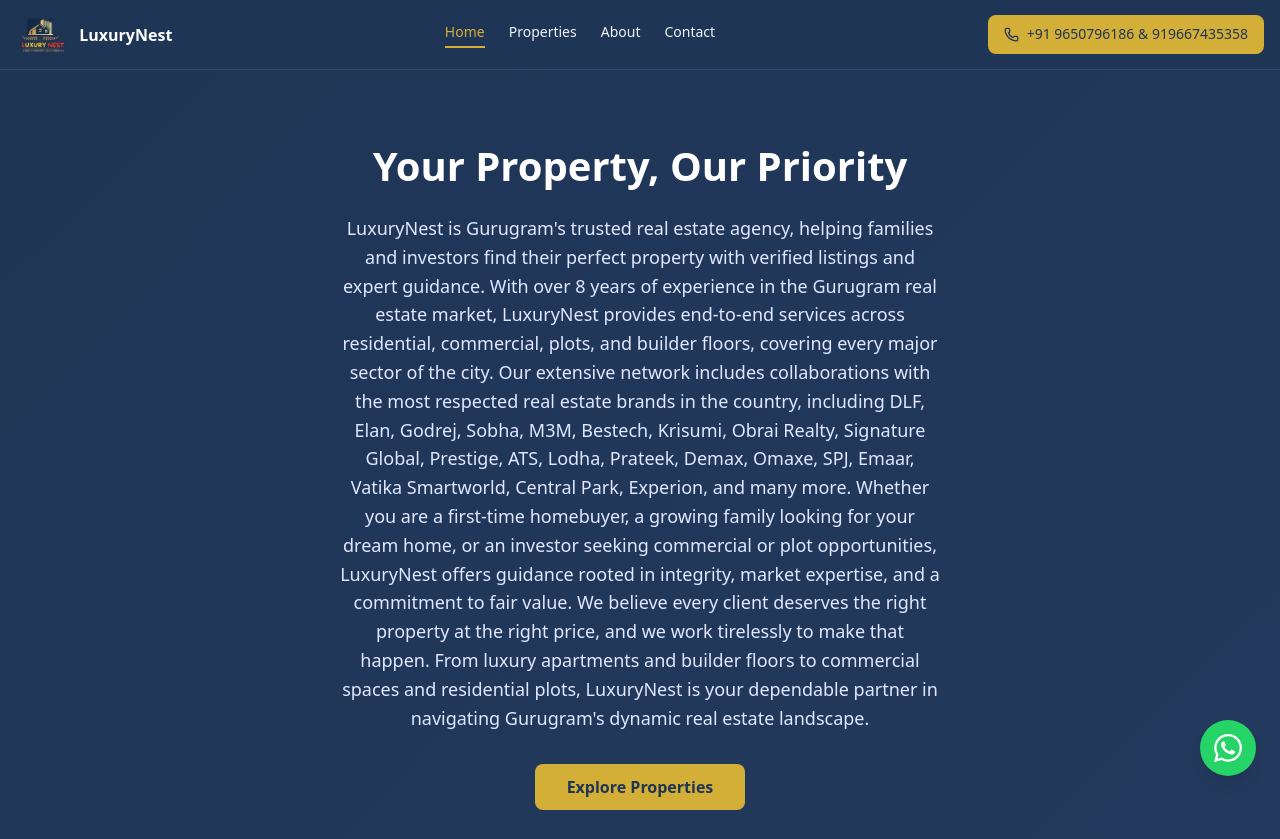
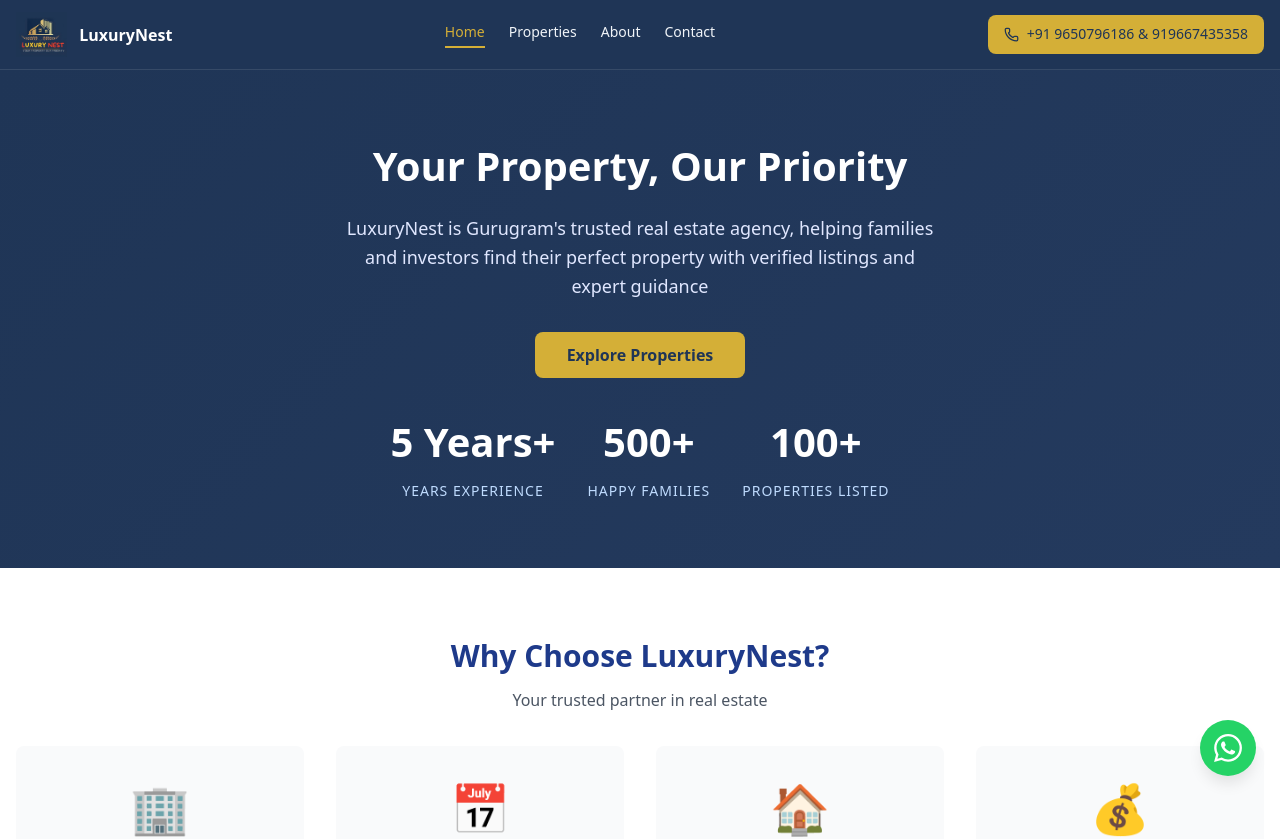
Before and after one commit to gauravquest00-create/luxurynest.llp, a React (Vite) app: page / in a window 1280 px wide. Shown: the top 839 px of the page. Built offline with nearby package versions, Linux system fonts and the light colour scheme.

Commit message:
Update HeroBanner.jsx

```diff
--- a/src/components/home/HeroBanner.jsx
+++ b/src/components/home/HeroBanner.jsx
@@ -8,7 +8,7 @@
     <section className="hero-banner">
       <div className="hero-container">
         <h1 className="hero-title">{siteConfig.tagline}</h1>
-        <p className="hero-description">{siteConfig.description}</p>
+        <p className="hero-description">LuxuryNest is Gurugram's trusted real estate agency, helping families and investors find their perfect property with verified listings and expert guidance</p>
         <button
           className="hero-btn"
           onClick={() => navigate('/properties')}
```
